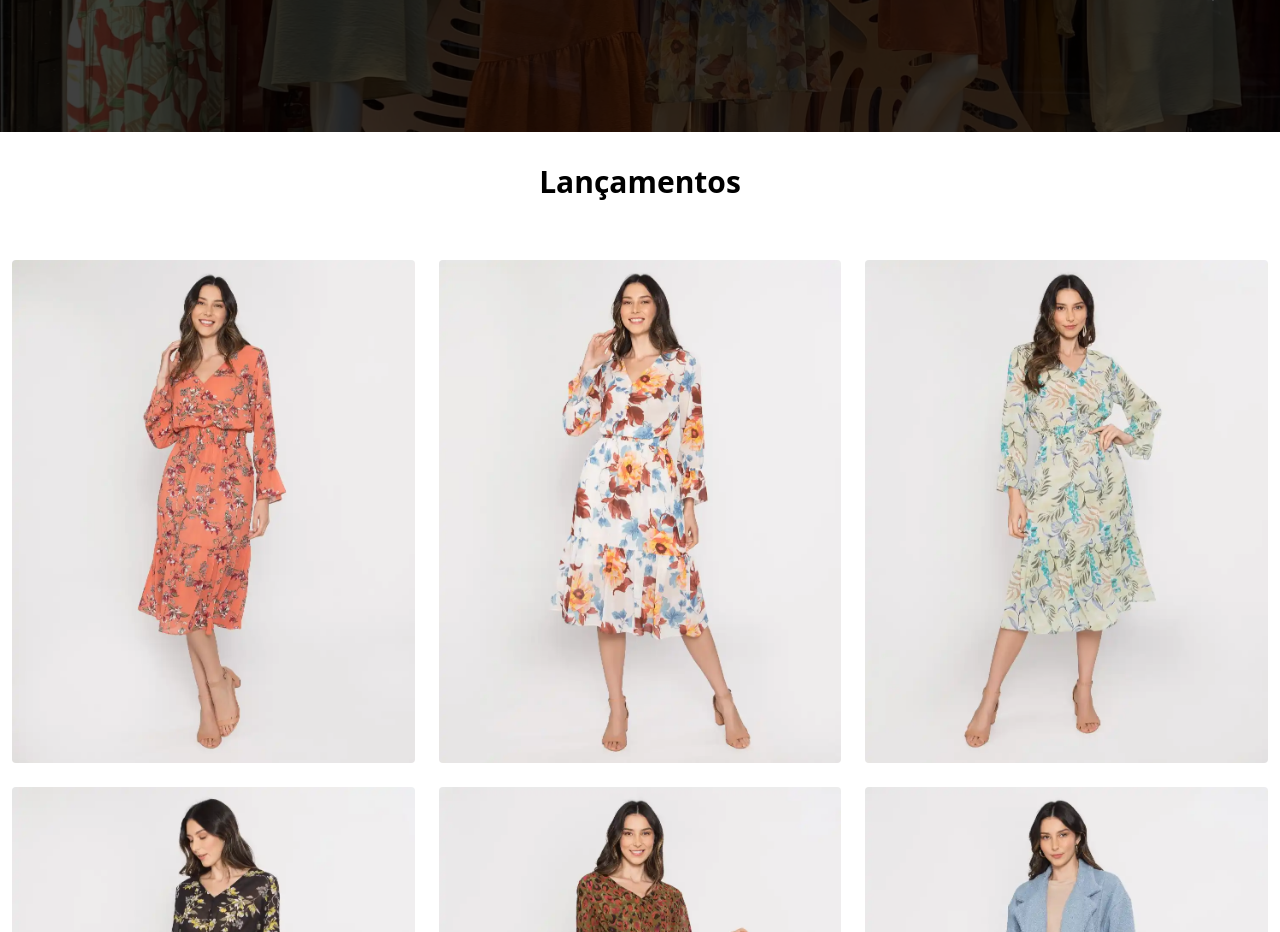
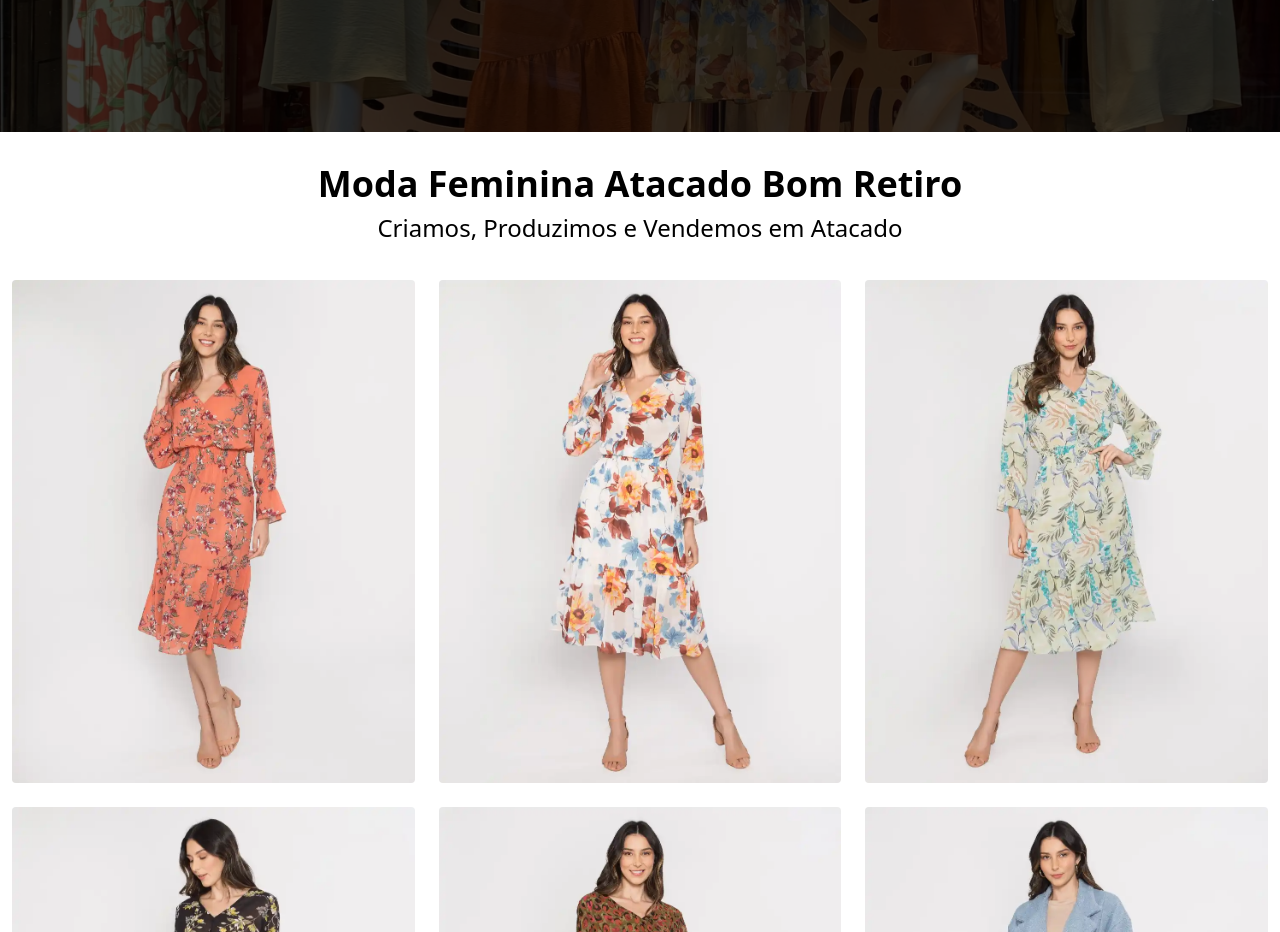
Before and after one commit to balaclavaboyz/milvest_tailwind, a React (Create React App) app: page / in a window 1280 px wide. Shown: the part 780-1712 px from the top of the page. Built offline with nearby package versions, Linux system fonts and the light colour scheme.

Commit message:
added subtitles

```diff
--- a/src/components/Galeria.jsx
+++ b/src/components/Galeria.jsx
@@ -23,15 +23,21 @@ export default function Galeria() {
 
         let randomnumber =
             Math.floor(Math.random() * (maximum - minimum)) + minimum;
-            return String(listwidth[randomnumber]);
-        };
+        return String(listwidth[randomnumber]);
+    };
     // end
 
     return (
         <section className="container mx-auto ">
-            <h2 className="font-bold text-3xl text-center pt-8 pb-12">
+            <h2 className="text-center text-4xl font-bold pt-8">
+                Moda Feminina Atacado Bom Retiro
+            </h2>
+            <p className="text-center text-2xl pt-2 pb-6">
+                Criamos, Produzimos e Vendemos em Atacado
+            </p>
+            {/* <h2 className="font-bold text-3xl text-center pt-8 pb-12">
                 Lançamentos
-            </h2>
+            </h2> */}
             <div className="grid grid-flow-row-dense grid-cols-12 place-items-center md:grid hidden">
                 {images.map((image, index) => (
                     <img
```
